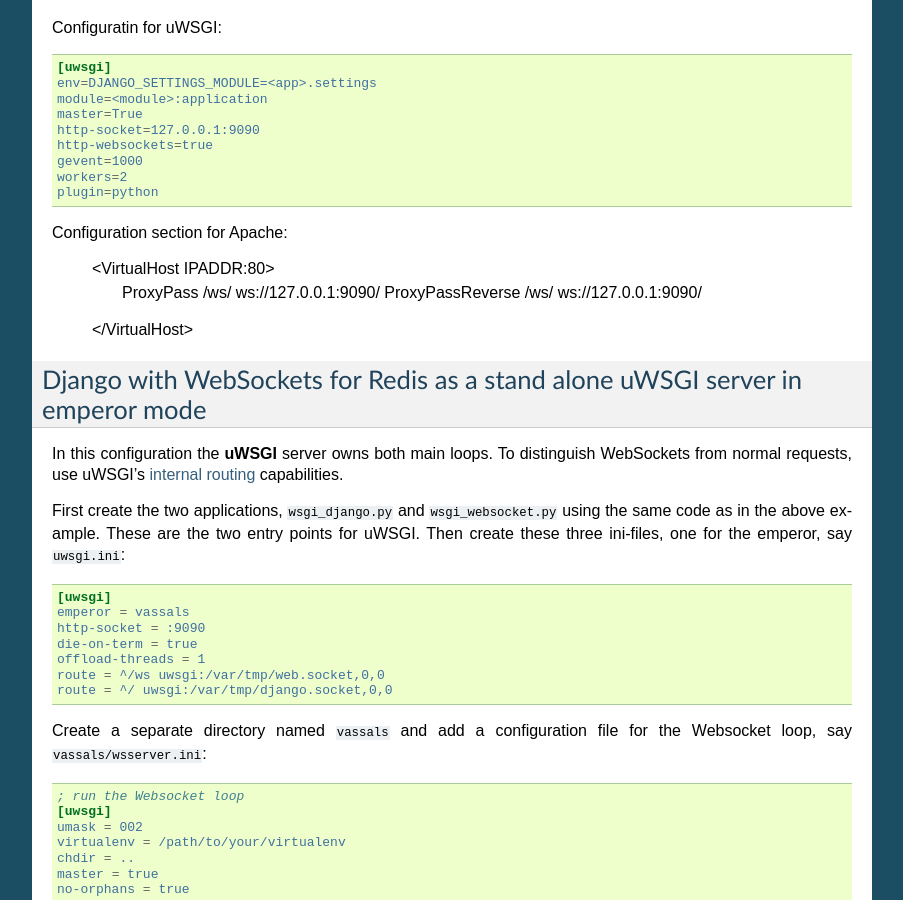
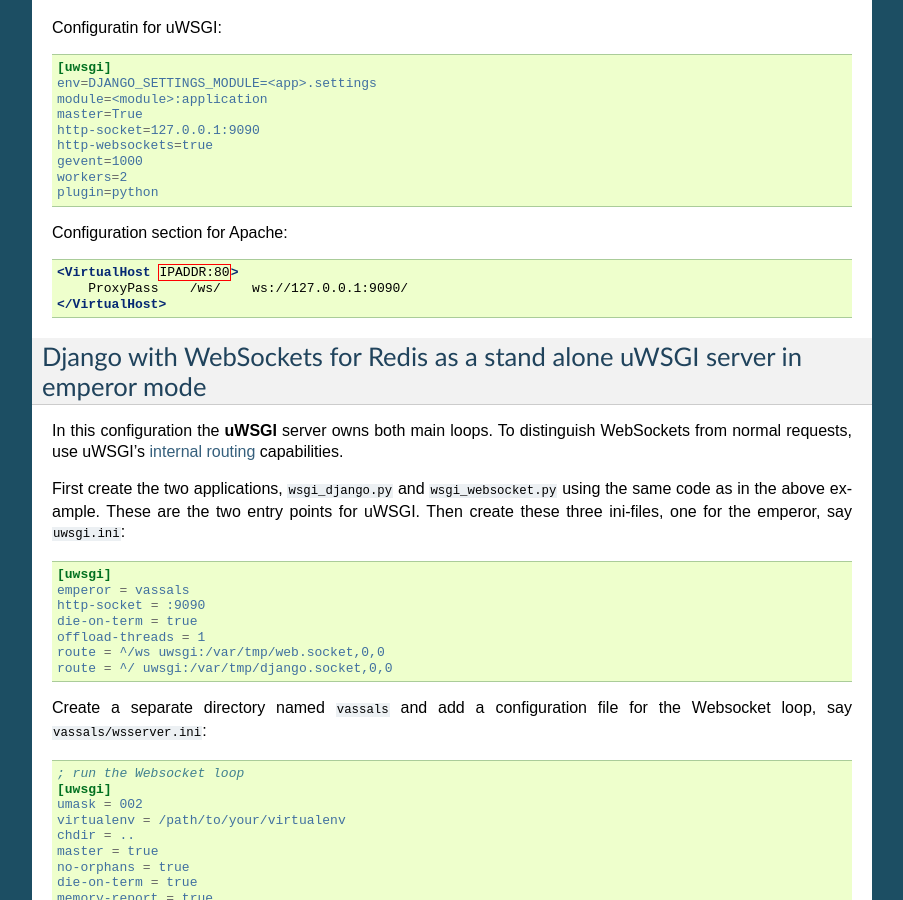
Before and after one commit to jrief/django-websocket-redis, a Sphinx documentation site: the page built from docs/running.rst, in a window 1280 px wide and 900 px high, scrolled down 3343 px. Shown: the whole window, without its empty margins (198-1101 px from the left). Built offline with Sphinx 7.4.7, drawn with Linux system fonts in a browser that asks for light colours.

Commit message:
Update running.rst

```diff
--- a/docs/running.rst
+++ b/docs/running.rst
@@ -197,9 +197,10 @@
 
 Configuration section for Apache:
 
+.. code-block:: guess
+
 	<VirtualHost IPADDR:80>
-	    ProxyPass        /ws/   ws://127.0.0.1:9090/
-	    ProxyPassReverse /ws/   ws://127.0.0.1:9090/
+	    ProxyPass    /ws/    ws://127.0.0.1:9090/
 	</VirtualHost>
 
 
```
